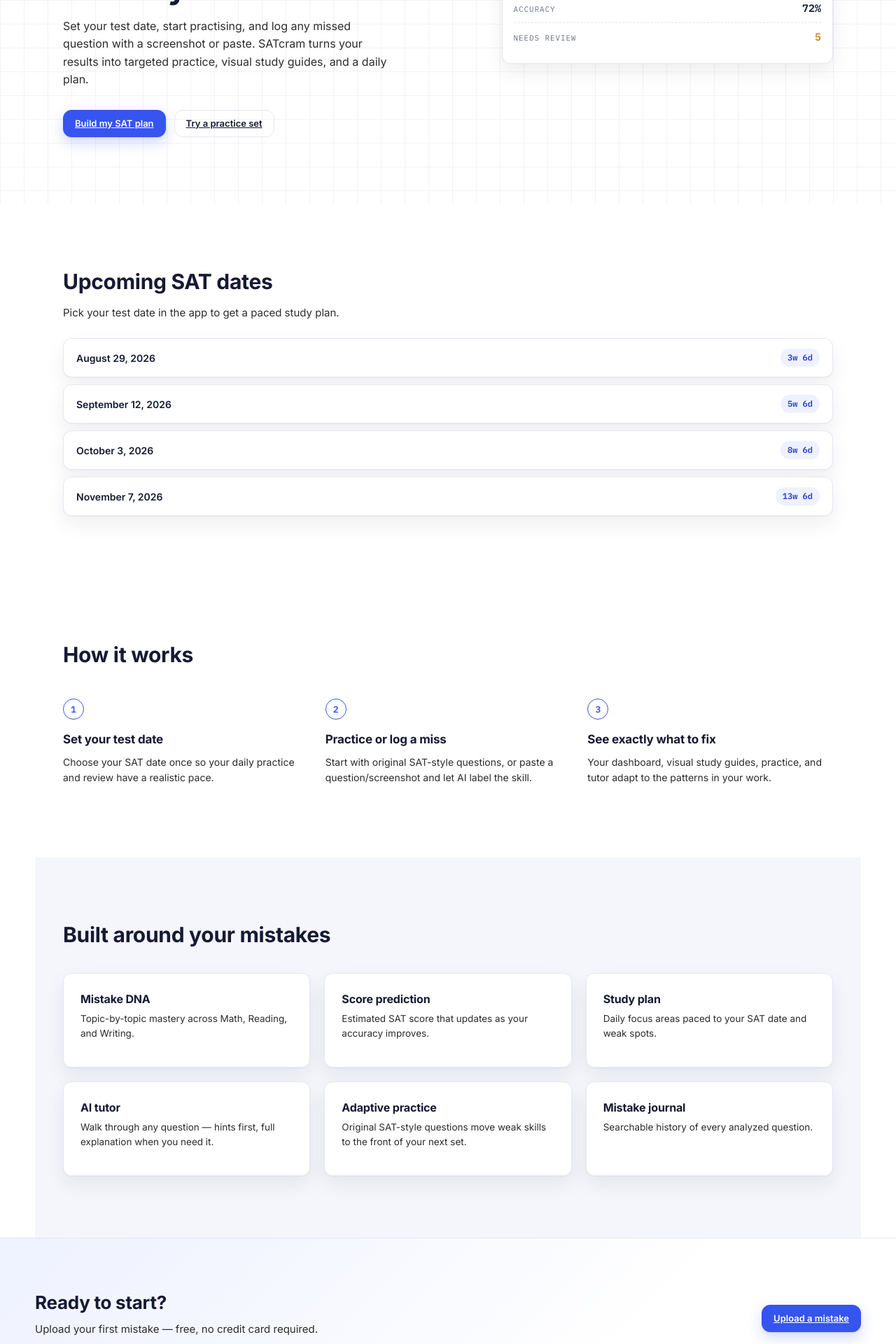
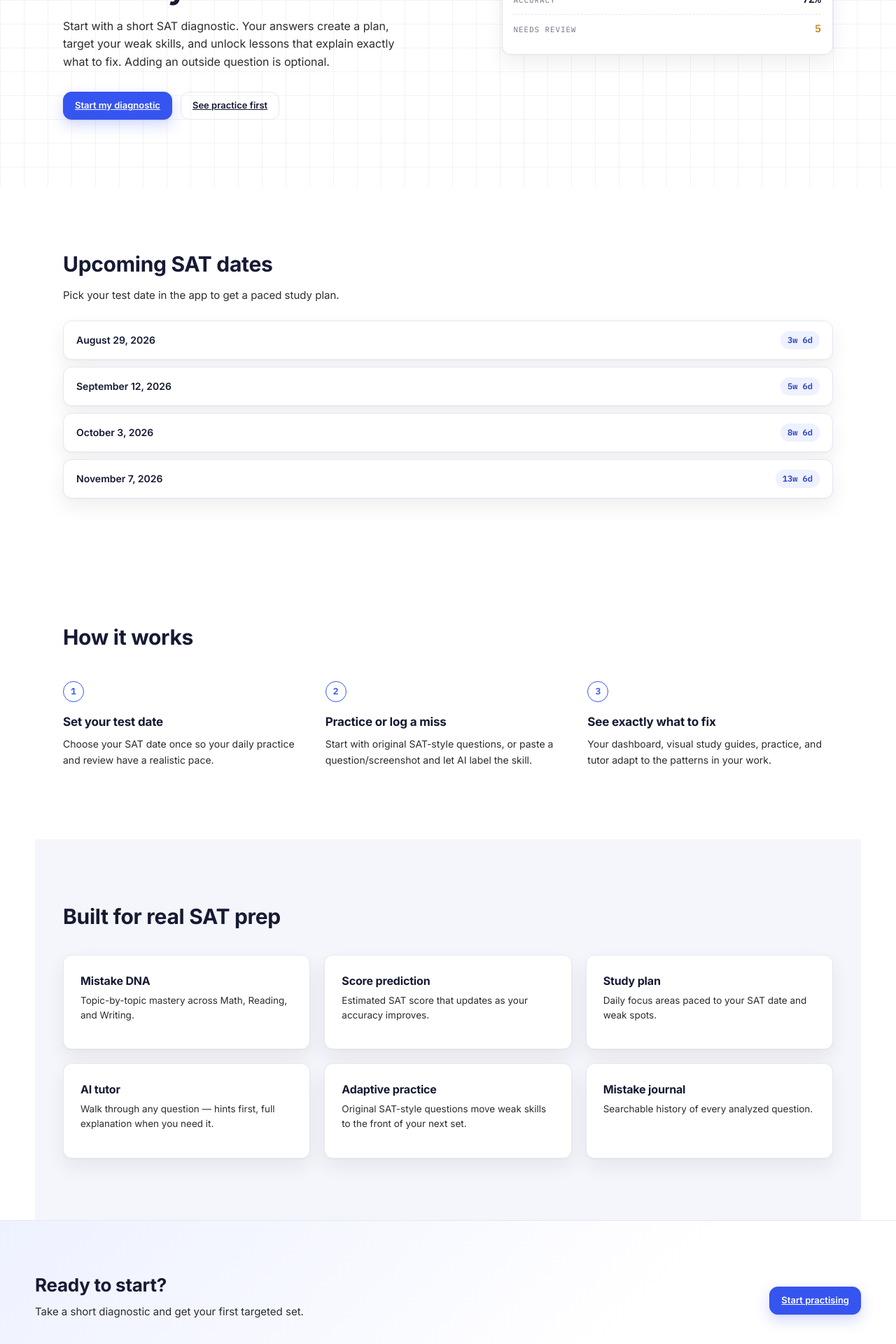
Before and after one commit to pxrple6/satcram, a React (Vite) app in the folder satcram/: page / in a window 1280 px wide. Shown: the part 340-2260 px from the top of the page at 70% size. Built offline with nearby package versions, Linux system fonts and the light colour scheme; no server answers.

Commit message:
Make practice first and lessons interactive

```diff
--- a/satcram/src/components/Layout/Sidebar.jsx
+++ b/satcram/src/components/Layout/Sidebar.jsx
@@ -3,11 +3,11 @@
 
 const NAV = [
   { to: '/app', label: 'Dashboard', end: true },
-  { to: '/app/upload', label: 'Upload' },
+  { to: '/app/upload', label: 'Add a question' },
   { to: '/app/practice', label: 'Practice' },
   { to: '/app/dna', label: 'Mistake DNA' },
   { to: '/app/plan', label: 'Study plan' },
-  { to: '/app/lessons', label: 'Visual lessons' },
+  { to: '/app/lessons', label: 'Lessons' },
   { to: '/app/tutor', label: 'Tutor' },
   { to: '/app/journal', label: 'Journal' },
 ]
--- a/satcram/src/components/Lessons/VisualLessons.jsx
+++ b/satcram/src/components/Lessons/VisualLessons.jsx
@@ -1,7 +1,6 @@
-import React, { useMemo } from 'react'
+import React, { useMemo, useState } from 'react'
 import { Link, useSearchParams } from '../../lib/router.jsx'
 import { useStore } from '../../App.jsx'
-import { domainForTopic } from '../../data/domains.js'
 import RichText from '../RichText.jsx'
 
 function visualFor(subject, topic) {
@@ -10,8 +9,30 @@
   return { kicker: 'See the sentence structure', title: `${topic}: make the rule visible`, idea: 'Separate the parts of the sentence before choosing the punctuation or transition.', steps: ['Find the core sentence', 'Name the relationship', 'Choose the cleanest rule'] }
 }
 
+function LinearEquationLab() {
+  const [slope, setSlope] = useState(2)
+  const [intercept, setIntercept] = useState(1)
+  const toX = (x) => 180 + x * 28
+  const toY = (y) => 125 - y * 18
+  const equation = `y = ${slope}x ${intercept >= 0 ? '+' : '−'} ${Math.abs(intercept)}`
+  const start = { x: -4, y: slope * -4 + intercept }
+  const end = { x: 4, y: slope * 4 + intercept }
+  return <div className="linear-lab">
+    <div className="lab-equation"><RichText text={`$${equation}$`} /></div>
+    <svg className="lab-graph" viewBox="0 0 360 250" role="img" aria-label={`Graph of ${equation}`}>
+      {[-4, -2, 0, 2, 4].map((n) => <React.Fragment key={n}><line x1={toX(n)} x2={toX(n)} y1="16" y2="234" className="graph-grid" /><line x1="34" x2="326" y1={toY(n)} y2={toY(n)} className="graph-grid" /></React.Fragment>)}
+      <line x1="34" x2="326" y1="125" y2="125" className="graph-axis" /><line x1="180" x2="180" y1="16" y2="234" className="graph-axis" />
+      <line x1={toX(start.x)} y1={toY(start.y)} x2={toX(end.x)} y2={toY(end.y)} className="graph-slope-line" />
+      <circle cx={toX(0)} cy={toY(intercept)} r="5" className="graph-dot" /><text x="313" y="118" className="graph-label">x</text><text x="187" y="27" className="graph-label">y</text>
+    </svg>
+    <div className="lab-controls"><label>Slope <input aria-label="Slope" type="range" min="-3" max="3" value={slope} onChange={(event) => setSlope(Number(event.target.value))} /><b>{slope}</b></label><label>Starting value <input aria-label="Starting value" type="range" min="-4" max="4" value={intercept} onChange={(event) => setIntercept(Number(event.target.value))} /><b>{intercept}</b></label></div>
+    <p className="lab-caption">Move the sliders: slope tilts the line; the starting value moves it up or down.</p>
+  </div>
+}
+
 function AnimatedDiagram({ subject, topic }) {
-  if (subject === 'Math') return <div className="lesson-diagram math-diagram" aria-label="Animated coordinate graph"><div className="diagram-y" /><div className="diagram-x" /><div className="diagram-line" /><span className="diagram-point point-a">$x$</span><span className="diagram-point point-b">$y$</span><span className="diagram-caption">A change in input creates a predictable output.</span></div>
+  if (subject === 'Math' && topic === 'Linear Equations') return <LinearEquationLab />
+  if (subject === 'Math') return <div className="lesson-diagram math-diagram"><strong>Interactive lesson coming next</strong><span className="diagram-caption">Start with targeted practice and the tutor while we build this skill’s concept lab.</span></div>
   if (subject === 'Reading') return <div className="lesson-diagram reading-diagram"><span className="passage-line line-one">Passage evidence</span><span className="passage-line line-two">specific words →</span><span className="evidence-card">best-supported answer</span><span className="diagram-caption">The answer must be proved, not just plausible.</span></div>
   return <div className="lesson-diagram writing-diagram"><span className="sentence-chip">Independent clause</span><span className="diagram-arrow">→</span><span className="sentence-chip accent">relationship</span><span className="diagram-arrow">→</span><span className="sentence-chip">correct rule</span><span className="diagram-caption">Build the sentence before editing it.</span></div>
 }
@@ -31,7 +52,7 @@
   const lesson = visualFor(selected.subject, selected.topic)
   return <div className="lessons-page">
     <div className="eyebrow">visual lesson · built from your weak spot</div>
-    <h2 className="page-title">{lesson.title}</h2>
+    <h2 className="page-title">{selected.topic}: learn the idea, then practise it.</h2>
     <p className="page-lede">{lesson.idea}</p>
     <div className="lesson-layout">
       <section className="panel lesson-stage"><AnimatedDiagram subject={selected.subject} topic={selected.topic} /></section>
--- a/satcram/src/index.css
+++ b/satcram/src/index.css
@@ -301,6 +301,10 @@
 
 .lesson-layout { display: grid; gap: 20px; grid-template-columns: minmax(0, 1.3fr) minmax(300px, 0.7fr); margin-top: 28px; }
 .lesson-stage { align-items: center; display: flex; justify-content: center; min-height: 380px; overflow: hidden; padding: 24px; }
+.linear-lab { align-items: center; display: flex; flex-direction: column; max-width: 500px; width: 100%; }
+.lab-equation { background: var(--brand-soft); border-radius: 999px; color: var(--brand-dark); font-size: 20px; margin-bottom: 8px; padding: 5px 18px; }.lab-equation .rich-text > p { margin: 0; }
+.lab-graph { max-height: 250px; max-width: 440px; width: 100%; }.graph-grid { stroke: #e8eaf2; stroke-width: 1; }.graph-axis { stroke: #8990a2; stroke-width: 1.4; }.graph-slope-line { stroke: var(--brand); stroke-linecap: round; stroke-width: 4; transition: all .25s ease; }.graph-dot { fill: var(--paper); stroke: var(--brand); stroke-width: 3; transition: all .25s ease; }.graph-label { fill: var(--muted); font: 14px var(--font-mono); }
+.lab-controls { display: grid; gap: 10px; grid-template-columns: 1fr 1fr; margin-top: 4px; max-width: 440px; width: 100%; }.lab-controls label { color: var(--ink-soft); display: grid; font-size: 12px; gap: 4px; grid-template-columns: auto 1fr auto; align-items: center; }.lab-controls input { accent-color: var(--brand); min-width: 0; }.lab-controls b { color: var(--brand-dark); font-family: var(--font-mono); width: 12px; }.lab-caption { color: var(--muted); font-size: 13px; margin: 15px 0 0; text-align: center; }
 .lesson-diagram { align-items: center; display: flex; height: 300px; justify-content: center; max-width: 560px; position: relative; width: 100%; }
 .math-diagram { background: radial-gradient(circle at 50% 50%, #f0f2ff, transparent 68%); }
 .diagram-x, .diagram-y { background: var(--ink); opacity: .45; position: absolute; }
--- a/satcram/src/pages/Home.jsx
+++ b/satcram/src/pages/Home.jsx
@@ -39,15 +39,15 @@
             <p className="hero-label">SAT prep that adapts to you</p>
             <h1>Practice, find your patterns, and know what to study next.</h1>
             <p className="hero-lede">
-              Set your test date, start practising, and log any missed question with a screenshot or paste.
-              SATcram turns your results into targeted practice, visual study guides, and a daily plan.
+              Start with a short SAT diagnostic. Your answers create a plan, target your weak skills,
+              and unlock lessons that explain exactly what to fix. Adding an outside question is optional.
             </p>
             <div className="hero-actions">
               <Link to="/signup" className="btn">
-                Build my SAT plan
+                Start my diagnostic
               </Link>
-              <Link to="/app/upload" className="btn btn-ghost">
-                Try a practice set
+              <Link to="/app/practice" className="btn btn-ghost">
+                See practice first
               </Link>
             </div>
           </div>
@@ -111,7 +111,7 @@
 
       <section className="home-section home-section-alt" id="features">
         <div className="section-inner">
-          <h2>Built around your mistakes</h2>
+            <h2>Built for real SAT prep</h2>
           <div className="features-grid">
             {FEATURES.map((f) => (
               <div key={f.title} className="feature-item panel panel-pad">
@@ -127,10 +127,10 @@
         <div className="section-inner cta-inner">
           <div>
             <h2>Ready to start?</h2>
-            <p>Upload your first mistake — free, no credit card required.</p>
+            <p>Take a short diagnostic and get your first targeted set.</p>
           </div>
-          <Link to="/app/upload" className="btn">
-            Upload a mistake
+          <Link to="/app/practice" className="btn">
+            Start practising
           </Link>
         </div>
       </section>
```
